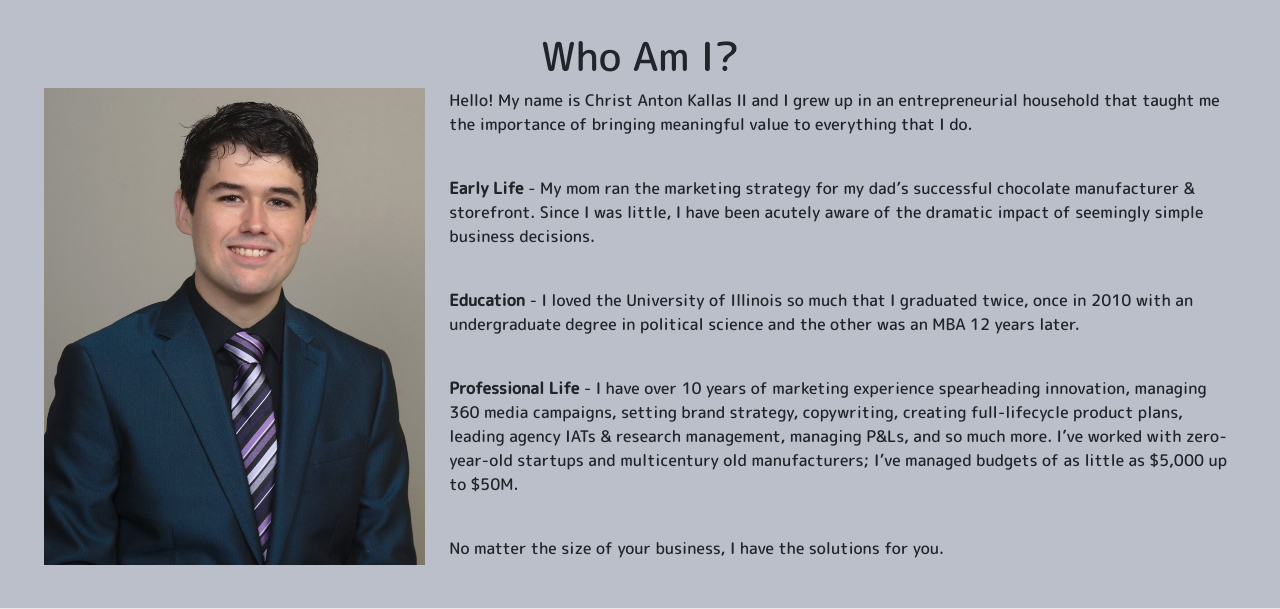
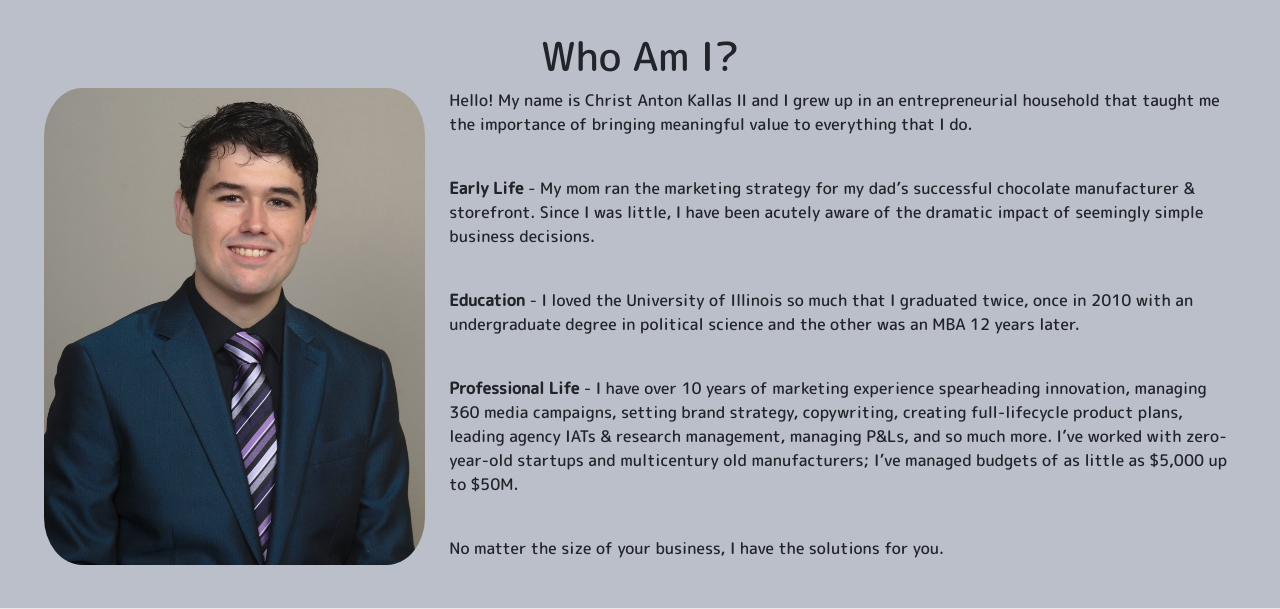
Before and after one commit to vparrello/KallasWebsite, a Flask app: page / in a window 1280 px wide. Shown: the part 190-799 px from the top of the page. Run offline with Flask 3, Linux system fonts and the light colour scheme; some libraries are stand-ins or nearby versions.

Commit message:
Add files via upload

```diff
--- a/static/css/styles.css
+++ b/static/css/styles.css
@@ -88,6 +88,7 @@ a {
 }
 .profilepic {
     max-width: 100%;
+    border-radius: 10%;
 }
 
 @media only screen and (max-width: 765px) {
@@ -196,6 +197,7 @@ a {
 }
 .serv-pic {
     max-width: 100%;
+    border-radius: 10%;
 }
 .servcard-dark {
     background-color: #BBBFCA;
```
